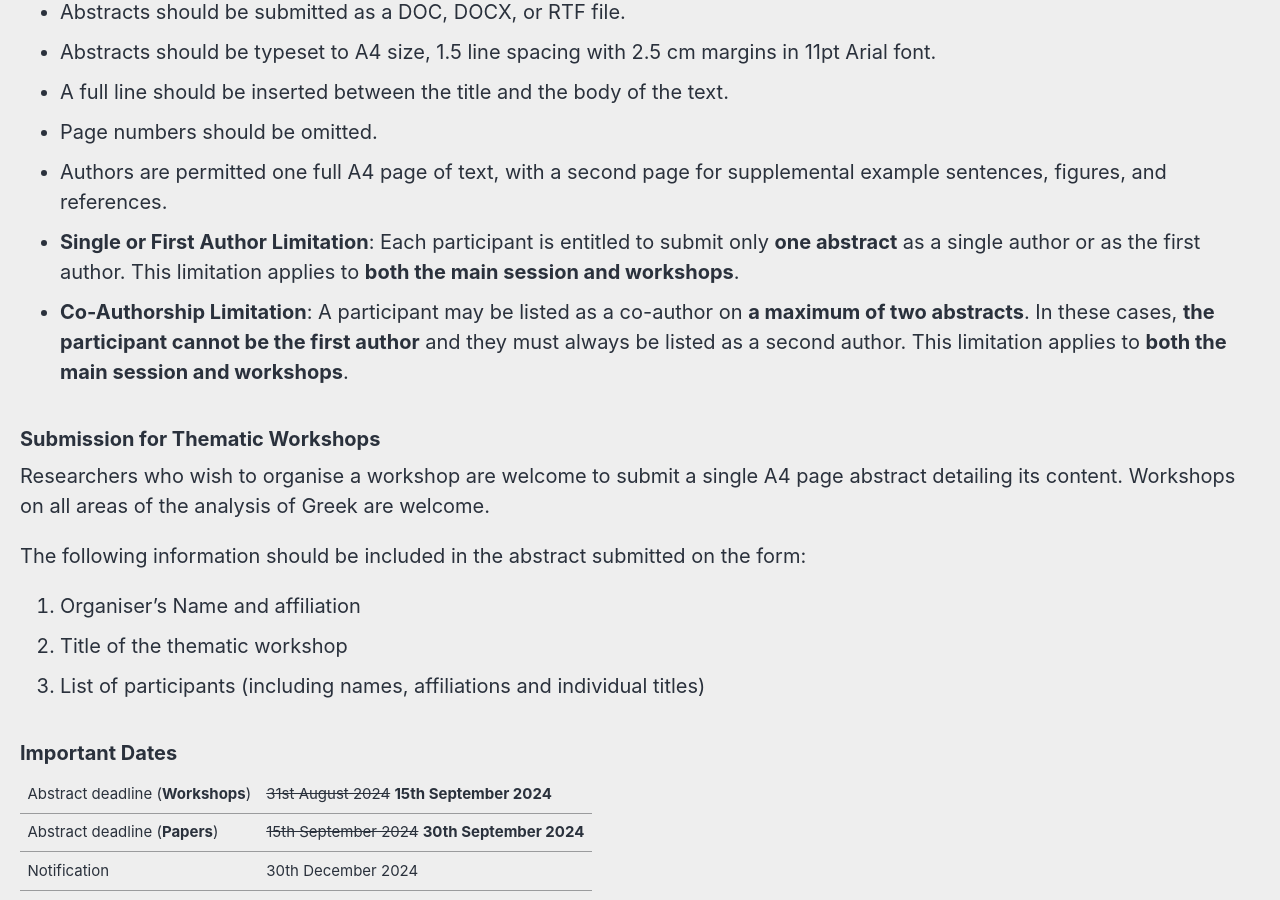
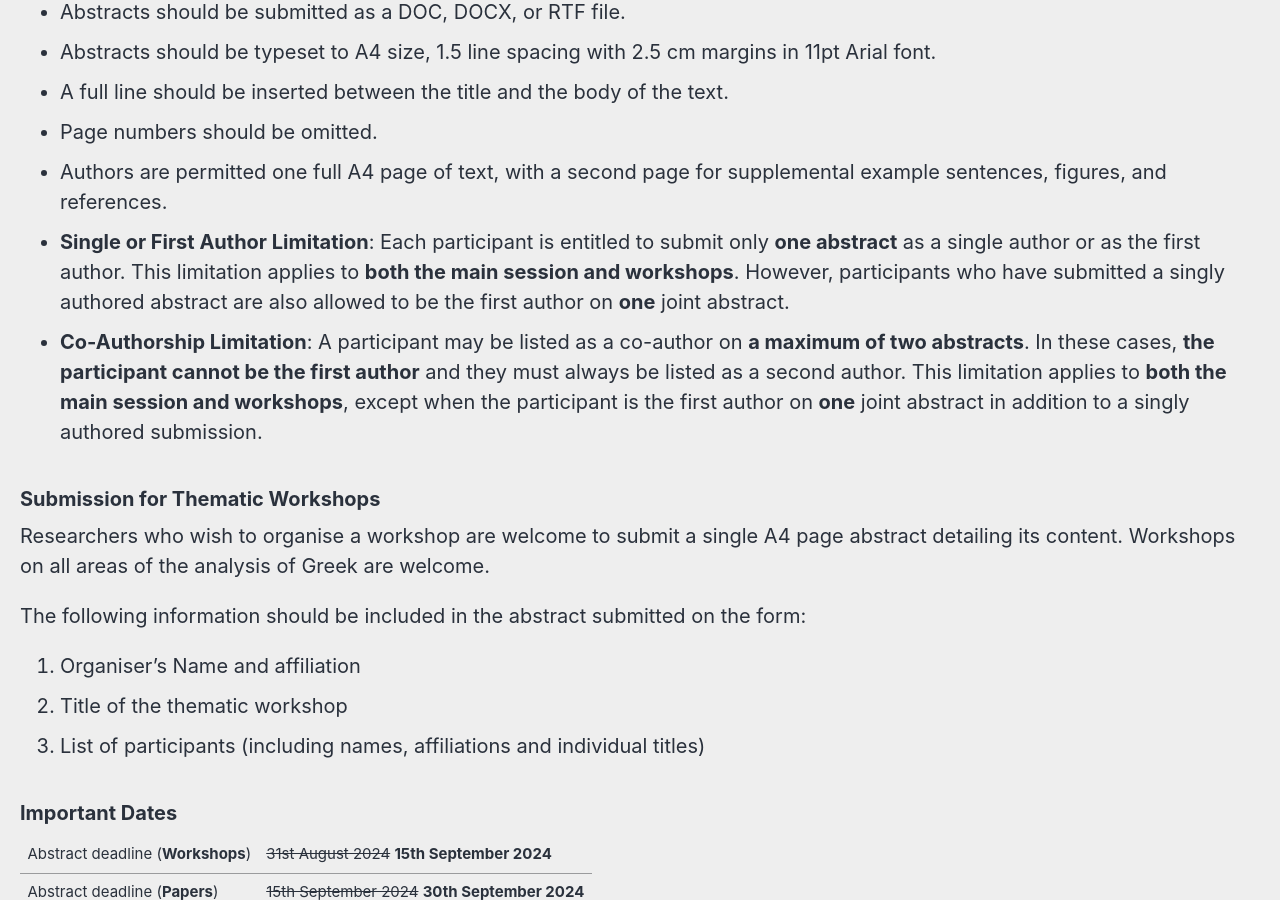
Before and after one commit to roryleung/ICGL17, a Jekyll site: the page built from _pages/cfp.md, in a window 1280 px wide and 900 px high, scrolled down 1020 px. Built offline with Jekyll 4.4.1, drawn with Linux system fonts in a browser that asks for light colours; cached includes are drawn as plain includes; nearby versions of some CDN libraries.

Commit message:
Update cfp.md

```diff
--- a/_pages/cfp.md
+++ b/_pages/cfp.md
@@ -24,8 +24,8 @@ Those who wish to participate in ICGL17 with a presentation are invited to submi
 - A full line should be inserted between the title and the body of the text.
 - Page numbers should be omitted.
 - Authors are permitted one full A4 page of text, with a second page for supplemental example sentences, figures, and references.
-- **Single or First Author Limitation**: Each participant is entitled to submit only **one abstract** as a single author or as the first author. This limitation applies to **both the main session and workshops**.
-- **Co-Authorship Limitation**: A participant may be listed as a co-author on **a maximum of two abstracts**. In these cases, **the participant cannot be the first author** and they must always be listed as a second author. This limitation applies to **both the main session and workshops**.
+- **Single or First Author Limitation**: Each participant is entitled to submit only **one abstract** as a single author or as the first author. This limitation applies to **both the main session and workshops**. However, participants who have submitted a singly authored abstract are also allowed to be the first author on **one** joint abstract.
+- **Co-Authorship Limitation**: A participant may be listed as a co-author on **a maximum of two abstracts**. In these cases, **the participant cannot be the first author** and they must always be listed as a second author. This limitation applies to **both the main session and workshops**, except when the participant is the first author on **one** joint abstract in addition to a singly authored submission.
 
 ### Submission for Thematic Workshops
 
```
